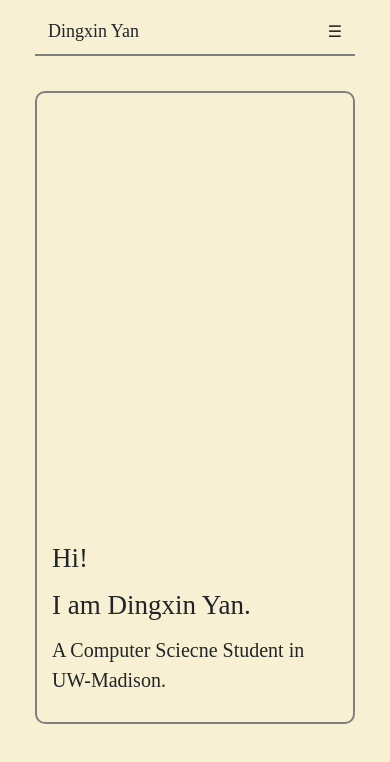
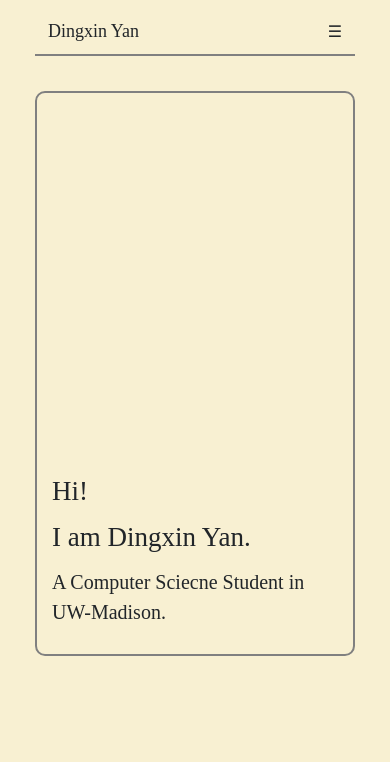
Before and after one commit to HermanYaan/HermanYaan.github.io, a plain HTML site: page index.html in a window 390 px wide. Drawn offline with nearby package versions, Linux system fonts and the light colour scheme.

Commit message:
a small change of phone size

```diff
--- a/style.css
+++ b/style.css
@@ -94,7 +94,7 @@ body {
     }
 
     #Home {
-        min-height: 75vh;
+        min-height: 67vh;
         margin: 30px 35px;
         padding: 30px 35px;
         border: 2px solid gray;
```
